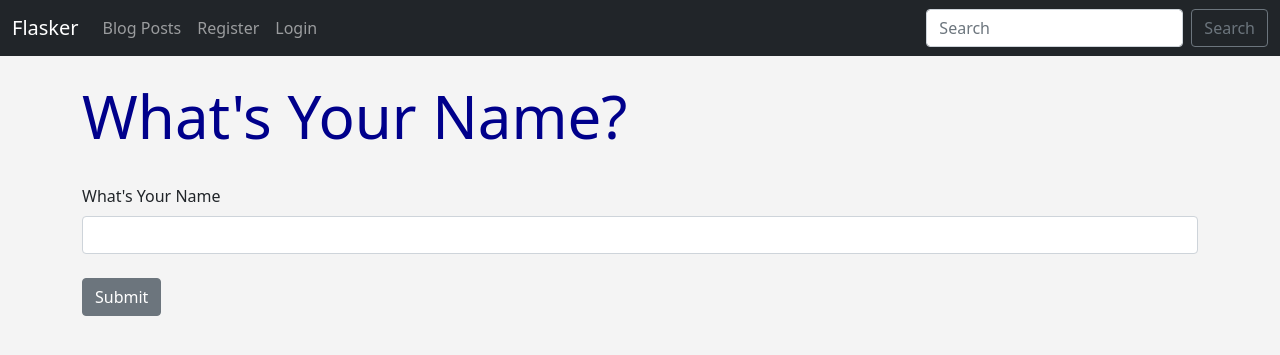
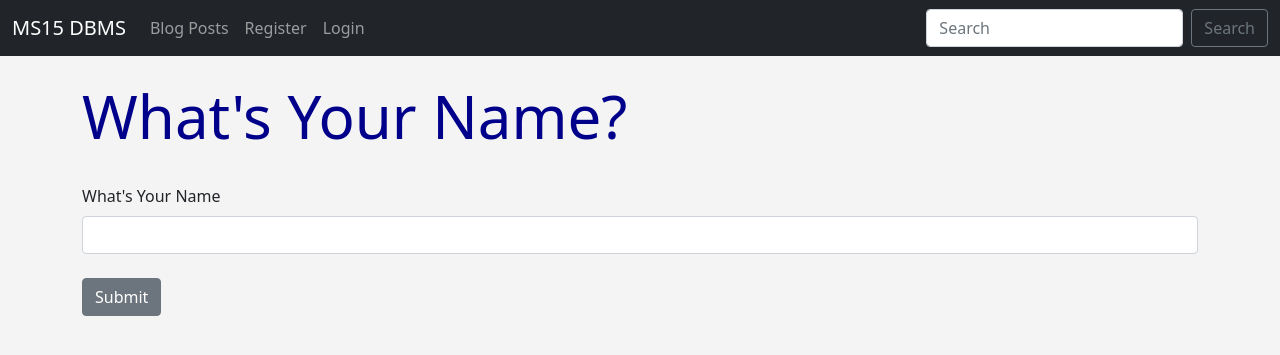
Before and after one commit to msh165/ms-15-dbms-project-blog, a Flask app: page /name in a window 1280 px wide. Shown: the top 355 px of the page. Run offline with Flask 3, Linux system fonts and the light colour scheme; some libraries are stand-ins or nearby versions.

Commit message:
made changes to the name, added new entries

```diff
--- a/templates/index.html
+++ b/templates/index.html
@@ -6,7 +6,7 @@
 
 <div class="p-5 mb-4 bg-light rounded-3">
 	<div class="container-fluid py-5">
-	  <h1 class="display-5 fw-bold">Welcome to Flasker!</h1>
+	  <h1 class="display-5 fw-bold">Welcome to MS 15 DBMS Blog</h1>
 	  <p class="col-md-8 fs-4">This is a custom built blog using Python and Flask. Check out the latest posts below.</p>
 	  <a class="btn btn-secondary btn-lg" href="{{ url_for('add_post') }}" role="button">Create Post</a>
 	</div>
--- a/templates/navbar.html
+++ b/templates/navbar.html
@@ -1,6 +1,6 @@
 <nav class="navbar navbar-expand-lg navbar-dark bg-dark">
   <div class="container-fluid">
-    <a class="navbar-brand" href="{{ url_for('index') }}">Flasker</a>
+    <a class="navbar-brand" href="{{ url_for('index') }}">MS15 DBMS</a>
     <button class="navbar-toggler" type="button" data-bs-toggle="collapse" data-bs-target="#navbarSupportedContent" aria-controls="navbarSupportedContent" aria-expanded="false" aria-label="Toggle navigation">
       <span class="navbar-toggler-icon"></span>
     </button>
```
Also changed, not shown: users.db (deleted).
